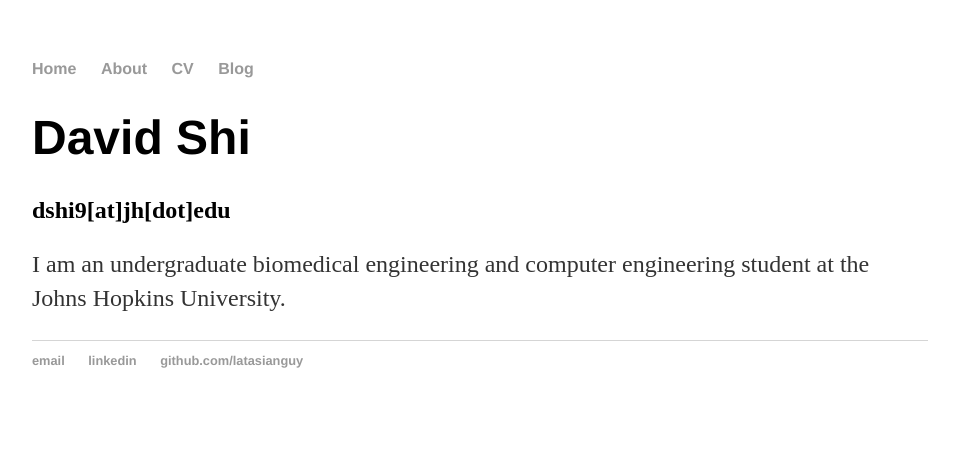
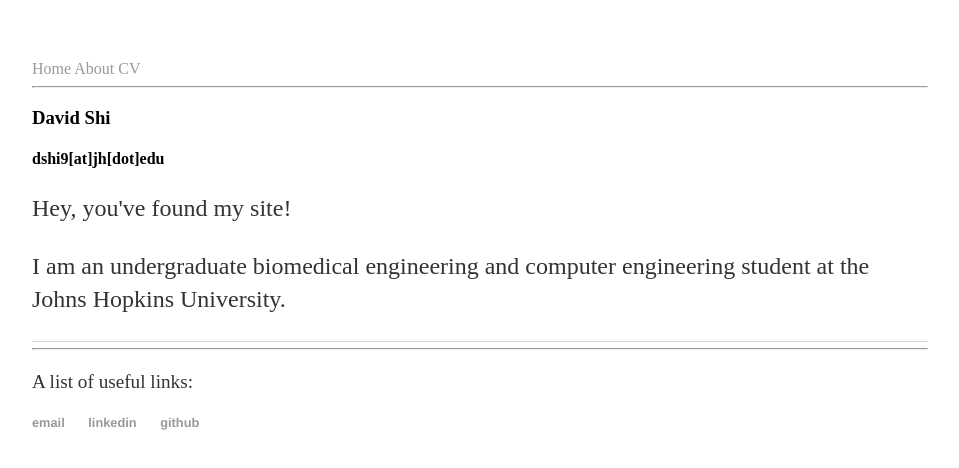
Before and after one commit to latasianguy/latasianguy.github.io, a plain HTML site: page index.html in a window 1280 px wide. Shown: the whole page, without its empty margins (160-1119 px from the left). Drawn offline with Linux system fonts and the light colour scheme; files that its build step writes are made by us from their sources.

Commit message:
Update index.html

```diff
--- a/index.html
+++ b/index.html
@@ -6,26 +6,29 @@
 		<link rel="stylesheet" type="text/css" href="/css/main.css">
 	</head>
 	<body>
-		<nav>
-    		<ul>
-        		<li><a href="/">Home</a></li>
-	        	<li><a href="/about">About</a></li>
-        		<li><a href="/cv">CV</a></li>
-        		<li><a href="/blog">Blog</a></li>
-    		</ul>
-		</nav>
+		<div class="topnav">
+  			<a class="active" href="/">Home</a>
+			<a href="/about">About</a>
+  			<a href="/cv">CV</a>
+		</div>
+		<hr>
 		<div class="container">
     		<div class="blurb">
-        		<h1>David Shi</h1>
-			<h2>dshi9[at]jh[dot]edu</h2>
-				<p>I am an undergraduate biomedical engineering and computer engineering student at the Johns Hopkins University. </p>
+        		<h3>David Shi</h3>
+			<h4>dshi9[at]jh[dot]edu</h4>
+			<p>Hey, you've found my site!</p>
+			<p>I am an undergraduate biomedical engineering and computer engineering student at the Johns Hopkins University.</p>
     		</div><!-- /.blurb -->
 		</div><!-- /.container -->
 		<footer>
+		<hr>
+		<div class="blurb">
+		<p>A list of useful links:</p>
+		<div><!-- /.blurb -->
     		<ul>
         		<li><a href="mailto:dshi9@jh.edu">email</a></li>
 			<li><a href="https://www.linkedin.com/in/david-shi9/">linkedin</a></li>
-        		<li><a href="https://github.com/latasianguy">github.com/latasianguy</a></li>
+        		<li><a href="https://github.com/latasianguy">github</a></li>
 		</ul>
 		</footer>
 	</body>
```
